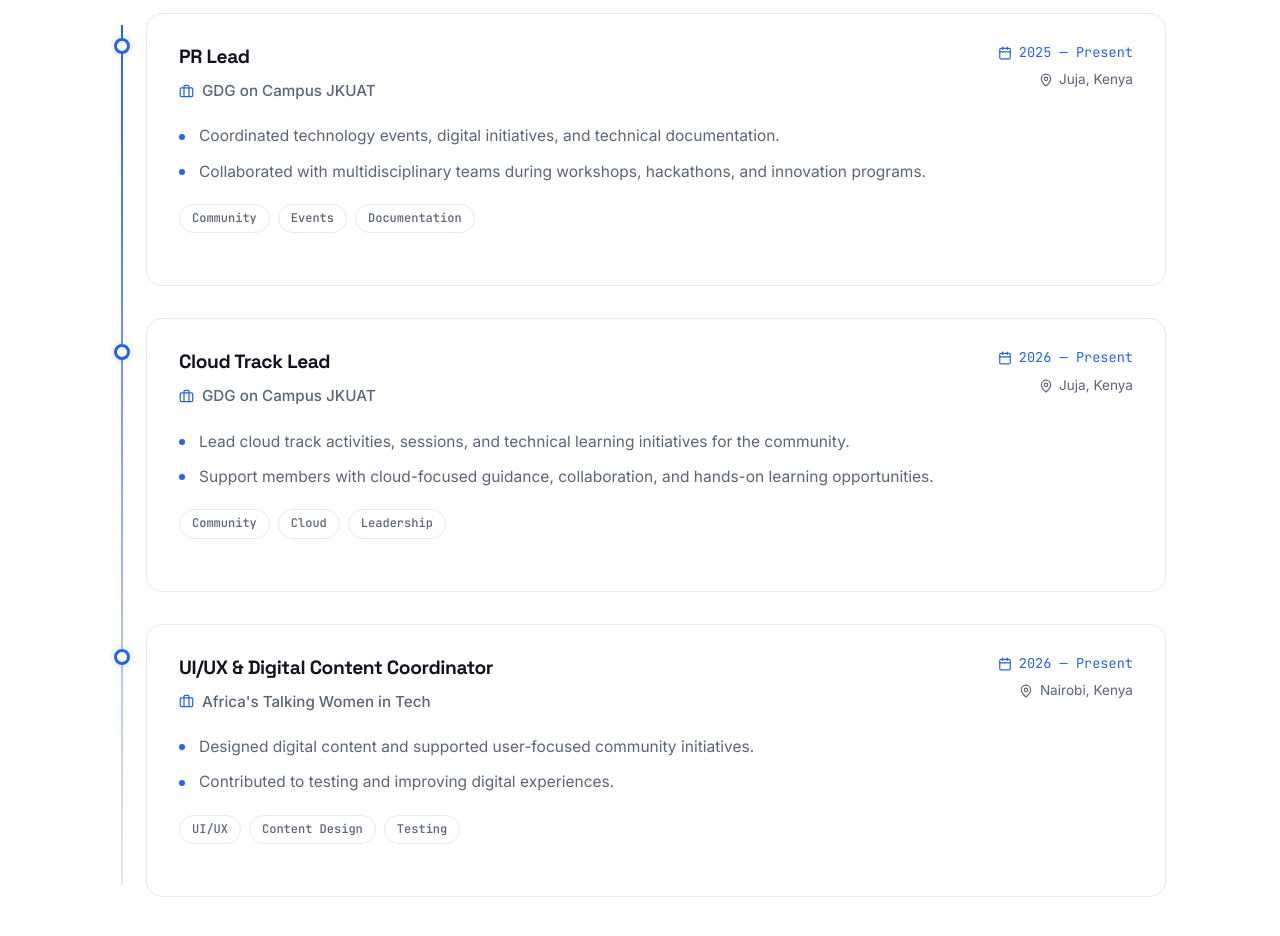
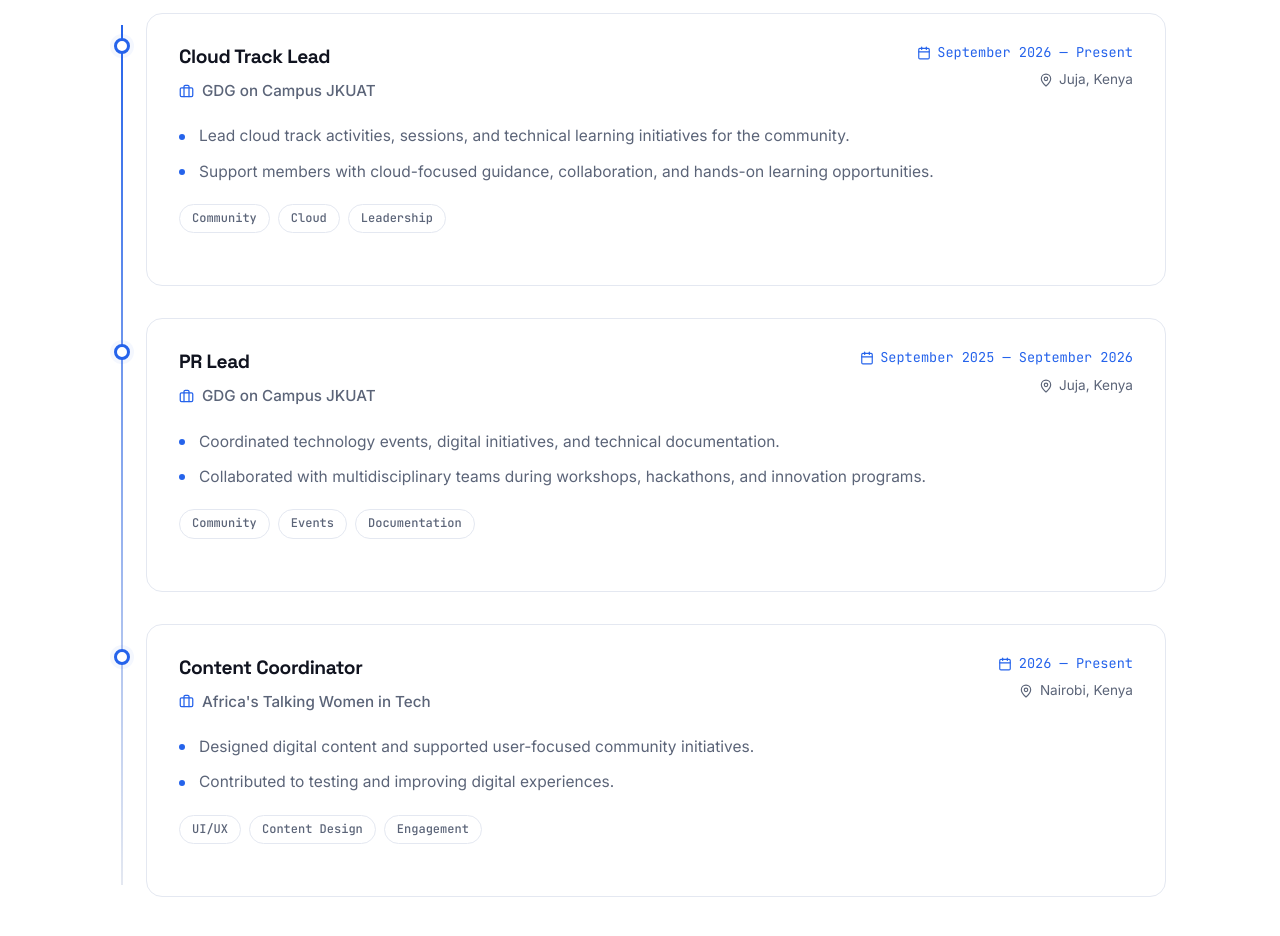
Before and after one commit to Ro-wdy/Portfolio-1.1, a React (Vite) app: page / in a window 1280 px wide. Shown: the part 3420-4356 px from the top of the page. Built offline with nearby package versions, Linux system fonts and the light colour scheme.

Commit message:
updating time

```diff
--- a/src/data/experienceData.js
+++ b/src/data/experienceData.js
@@ -43,11 +43,24 @@ export const workExperience = [
 
 export const communityExperience = [
   {
+    id: "gdg-cloud-track",
+    role: "Cloud Track Lead",
+    company: "GDG on Campus JKUAT",
+    location: "Juja, Kenya",
+    period: " September 2026 — Present",
+    current: true,
+    highlights: [
+      "Lead cloud track activities, sessions, and technical learning initiatives for the community.",
+      "Support members with cloud-focused guidance, collaboration, and hands-on learning opportunities."
+    ],
+    tags: ["Community", "Cloud", "Leadership"]
+  },
+  {
     id: "gdg-jkuat",
     role: "PR Lead",
     company: "GDG on Campus JKUAT",
     location: "Juja, Kenya",
-    period: "2025 — Present",
+    period: " September 2025 — September 2026",
     current: true,
     highlights: [
       "Coordinated technology events, digital initiatives, and technical documentation.",
@@ -56,21 +69,8 @@ export const communityExperience = [
     tags: ["Community", "Events", "Documentation"]
   },
   {
-    id: "gdg-cloud-track",
-    role: "Cloud Track Lead",
-    company: "GDG on Campus JKUAT",
-    location: "Juja, Kenya",
-    period: "2026 — Present",
-    current: true,
-    highlights: [
-      "Lead cloud track activities, sessions, and technical learning initiatives for the community.",
-      "Support members with cloud-focused guidance, collaboration, and hands-on learning opportunities."
-    ],
-    tags: ["Community", "Cloud", "Leadership"]
-  },
-  {
     id: "at-women-in-tech",
-    role: "UI/UX & Digital Content Coordinator",
+    role: "Content Coordinator",
     company: "Africa's Talking Women in Tech",
     location: "Nairobi, Kenya",
     period: "2026 — Present",
@@ -79,6 +79,6 @@ export const communityExperience = [
       "Designed digital content and supported user-focused community initiatives.",
       "Contributed to testing and improving digital experiences."
     ],
-    tags: ["UI/UX", "Content Design", "Testing"]
+    tags: ["UI/UX", "Content Design", "Engagement"]
   }
 ];
```
